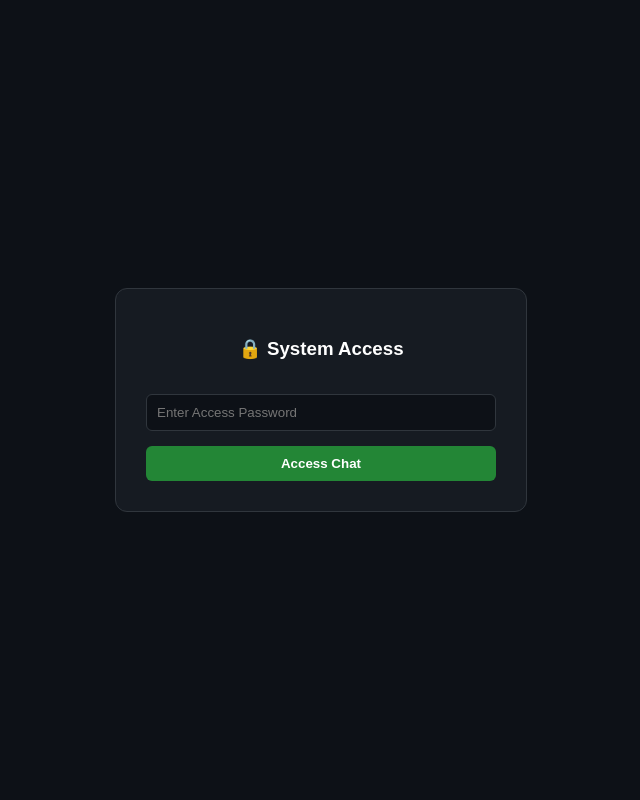
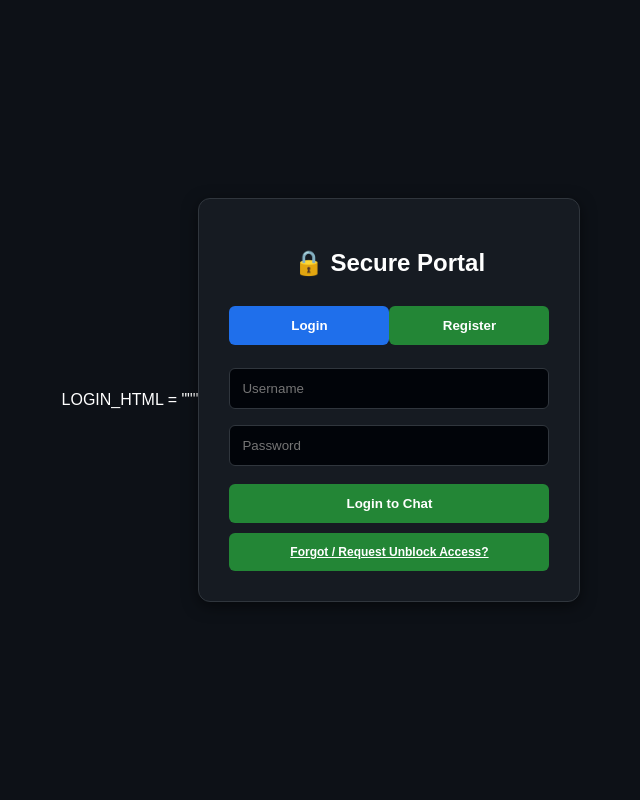
Before and after one commit to Guru4888/ghost-server, a Flask app: template templates/login.html in a window 1280 px wide. Shown: the whole page, without its empty margins (319-959 px from the left). Run offline with Flask 3, Linux system fonts and the light colour scheme; the template is opened without the code that fills it, so the values that code supplies are empty.

Commit message:
Update login.html

```diff
--- a/templates/login.html
+++ b/templates/login.html
@@ -1,3 +1,4 @@
+LOGIN_HTML = """
 <!DOCTYPE html>
 <html lang="en">
 <head>
@@ -5,54 +6,60 @@
     <meta name="viewport" content="width=device-width, initial-scale=1.0">
     <title>System Access Portal</title>
     <style>
-        body {
-            background-color: #0d1117;
-            color: #ffffff;
-            font-family: Arial, sans-serif;
-            display: flex;
-            justify-content: center;
-            align-items: center;
-            height: 100vh;
-            margin: 0;
-        }
-        .login-card {
-            background: #161b22;
-            padding: 30px;
-            border-radius: 12px;
-            border: 1px solid #30363d;
-            text-align: center;
-            width: 90%;
-            max-width: 350px;
-        }
-        input {
-            width: 100%;
-            padding: 10px;
-            margin: 15px 0;
-            background: #0d1117;
-            border: 1px solid #30363d;
-            color: white;
-            border-radius: 6px;
-            box-sizing: border-box;
-        }
-        button {
-            width: 100%;
-            padding: 10px;
-            background: #238636;
-            color: white;
-            border: none;
-            border-radius: 6px;
-            cursor: pointer;
-            font-weight: bold;
-        }
+        body { background: #0d1117; color: white; font-family: Arial, sans-serif; display: flex; justify-content: center; align-items: center; height: 100vh; margin: 0; user-select: none; }
+        .portal-box { background: #161b22; padding: 30px; border-radius: 12px; box-shadow: 0 4px 15px rgba(0,0,0,0.5); width: 320px; text-align: center; border: 1px solid #30363d; }
+        .portal-box input { width: 100%; padding: 12px; margin: 8px 0; background: #010409; border: 1px solid #30363d; color: white; border-radius: 6px; box-sizing: border-box; outline: none; }
+        .portal-box button { width: 100%; padding: 12px; background: #238636; color: white; border: none; border-radius: 6px; font-weight: bold; cursor: pointer; margin-top: 10px; }
+        .portal-box button:hover { background: #2ea043; }
+        .tab-btn { background: #21262d; color: #8b949e; border: 1px solid #30363d; padding: 8px 12px; cursor: pointer; border-radius: 6px; font-weight: bold; width: 48%; }
+        .tab-btn.active { background: #1f6feb; color: white; border-color: #1f6feb; }
+        .tabs { display: flex; justify-content: space-between; margin-bottom: 15px; }
+        .form-section { display: none; }
+        .form-section.active { display: block; }
+        .error-msg { color: #f85149; font-size: 13px; margin-top: 5px; }
+        .success-msg { color: #3fb950; font-size: 13px; margin-top: 5px; }
+        .unblock-link { display: block; margin-top: 15px; color: #58a6ff; font-size: 12px; cursor: pointer; text-decoration: underline; background: none; border: none; width: 100%; }
     </style>
 </head>
 <body>
-    <div class="login-card">
-        <h3>🔒 System Access</h3>
-        <form method="POST" action="/">
-            <input type="password" name="password" placeholder="Enter Access Password" required>
-            <button type="submit">Access Chat</button>
-        </form>
+    <div class="portal-box" id="main-container">
+        <h2>🔒 Secure Portal</h2>
+        <div class="tabs" id="portal-tabs">
+            <button class="tab-btn active" onclick="switchTab('login')">Login</button>
+            <button class="tab-btn" onclick="switchTab('register')">Register</button>
+        </div>
+
+        <div id="login-form" class="form-section active">
+            <input type="text" id="login-user" placeholder="Username" autocomplete="off" name="no-autofill-user">
+            <input type="password" id="login-pass" placeholder="Password" autocomplete="new-password" name="no-autofill-pass">
+            <button onclick="loginUser()">Login to Chat</button>
+            <div id="loginError" class="error-msg"></div>
+            <button class="unblock-link" onclick="manualUnblockRequest()">Forgot / Request Unblock Access?</button>
+        </div>
+
+        <div id="register-form" class="form-section">
+            <input type="text" id="reg-user" placeholder="Choose Username" autocomplete="off">
+            <input type="password" id="reg-pass" placeholder="Choose Custom Password" autocomplete="new-password">
+            <button onclick="registerUser()">Create Account</button>
+            <div id="regMsg" class="error-msg"></div>
+        </div>
     </div>
-</body>
-</html>
+
+    <script>
+        async function manualUnblockRequest() {
+            let u = prompt("Enter your Username to send unblock/reset request to Admin:");
+            if(u) {
+                let res = await fetch('/manual-unblock-request', {
+                    method: 'POST',
+                    headers: { 'Content-Type': 'application/json' },
+                    body: JSON.stringify({ username: u })
+                });
+                let data = await res.json();
+                if(data.status === "success") {
+                    alert("✅ Unblock request sent successfully to Admin!");
+                } else {
+                    alert(data.message || "Request failed!");
+                }
+            }
+        }
+        // Baaki code waisa hi rahega...
```
